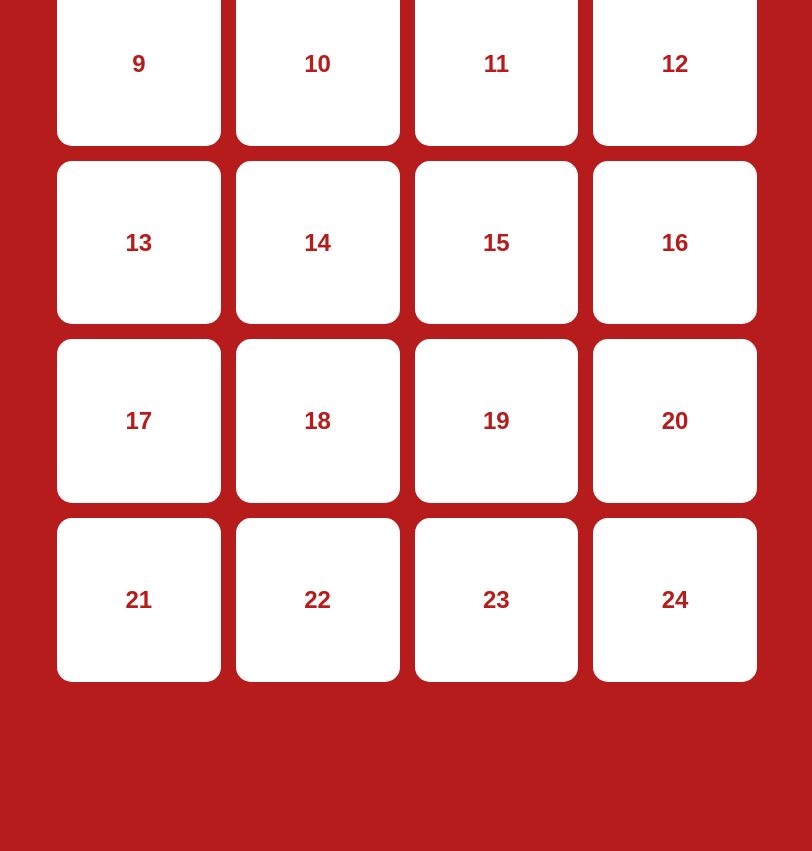
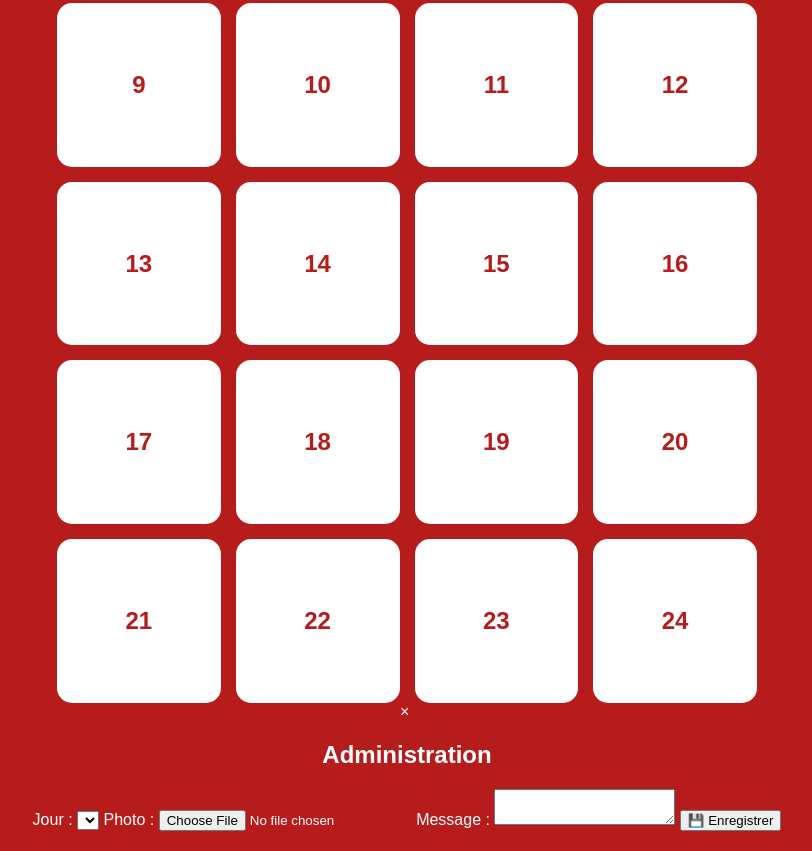
Before and after one commit to adpent35/calendrier-de-l-avent-PURATOS-FELGER, a plain HTML site: page index.html in a window 1280 px wide. Shown: the part 485-1336 px from the top of the page, without its empty margins (233-1045 px from the left). Before the commit the page ends 1187 px from the top, so only its background shows below. Drawn offline with Linux system fonts and the light colour scheme.

Commit message:
Update index.html

```diff
--- a/index.html
+++ b/index.html
@@ -3,16 +3,50 @@
 
 <head>
 <meta charset="UTF-8">
-<meta name="viewport" content="width=device-width, initial-scale=1.0">
-<title>Calendrier de l'Avent Puratos Felger</title>
+<meta name="viewport" content="width=device-width,initial-scale=1.0">
+
+<title>Calendrier de l'Avent 2026</title>
+
 <link rel="stylesheet" href="style.css">
 </head>
 
 <body>
 
+<button id="gear">⚙️</button>
+
 <h1>🎄 Calendrier de l'Avent 2026 🎄</h1>
 
 <div id="calendar"></div>
+
+<div id="modal" class="modal">
+    <span id="close">&times;</span>
+
+    <img id="modalImage">
+
+    <p id="modalText"></p>
+</div>
+
+<div id="adminPanel">
+
+    <h2>Administration</h2>
+
+    <label>Jour :</label>
+
+    <select id="daySelect"></select>
+
+    <label>Photo :</label>
+
+    <input type="file" id="photoInput" accept="image/*">
+
+    <label>Message :</label>
+
+    <textarea id="messageInput"></textarea>
+
+    <button onclick="saveDay()">
+        💾 Enregistrer
+    </button>
+
+</div>
 
 <script src="script.js"></script>
 
```
